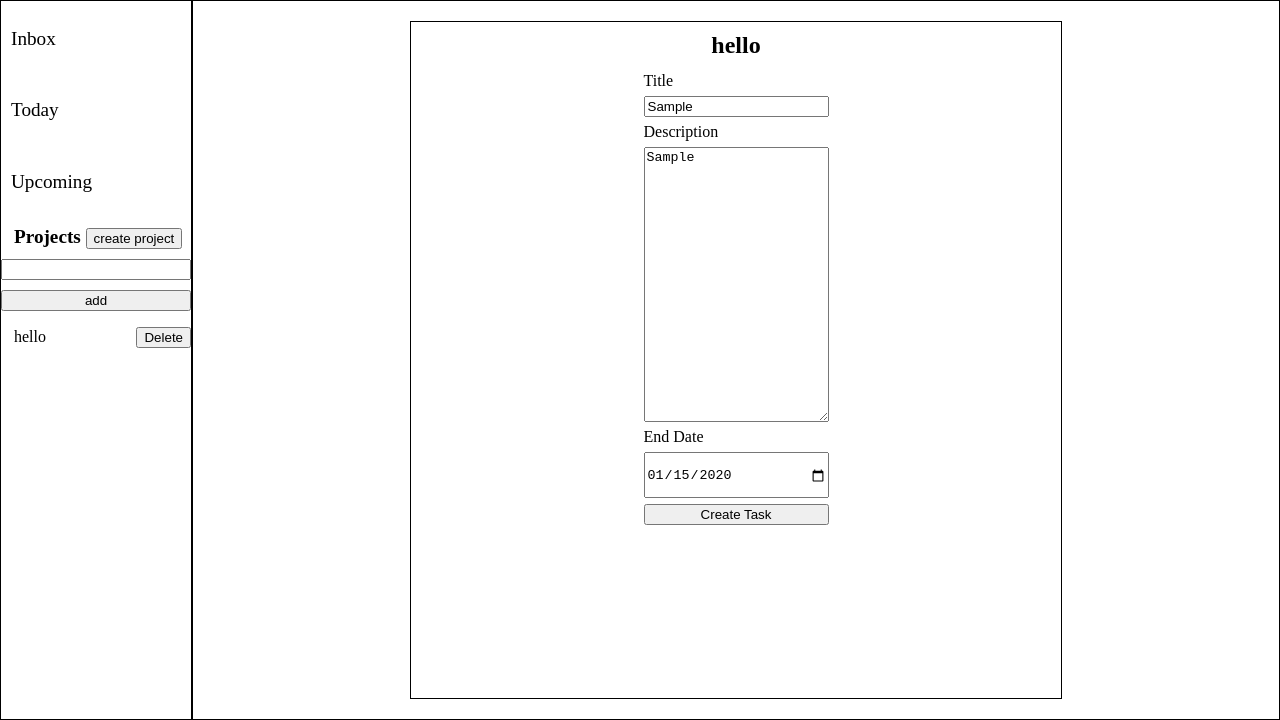
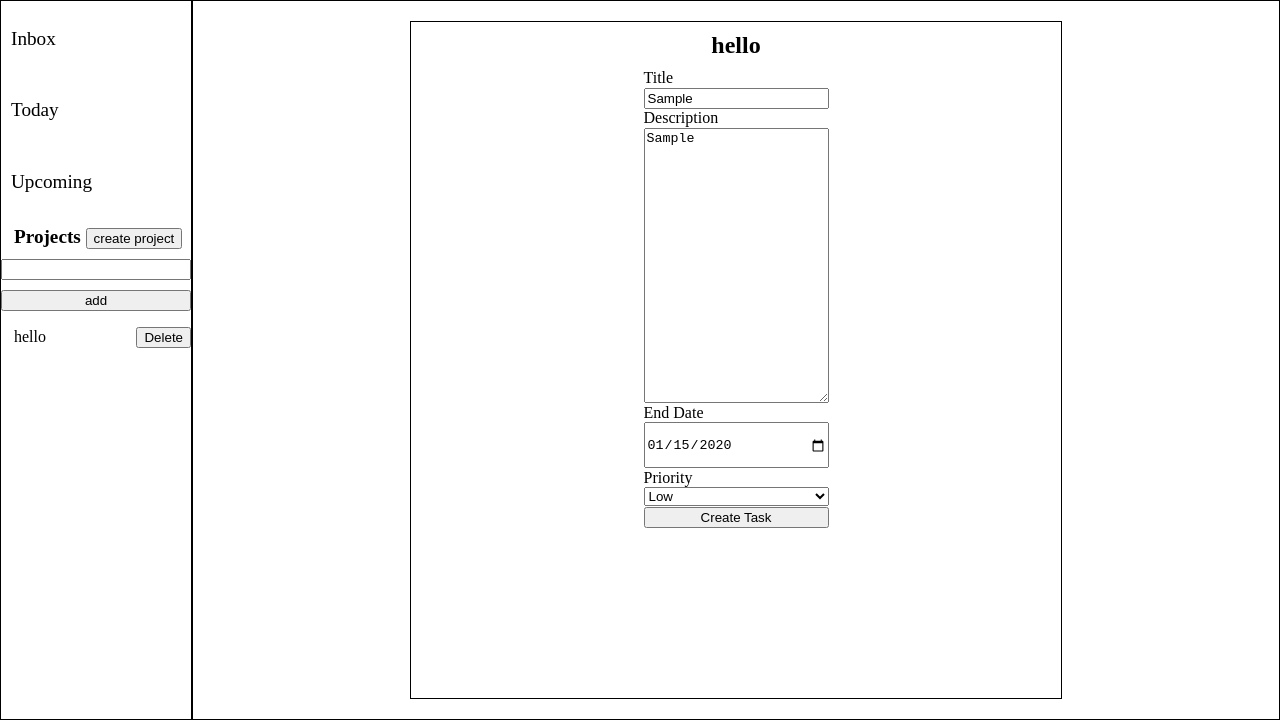
Before and after one commit to bepsik777/todo-list, a website built with webpack: page dist/index.html in a window 1280 px wide. Both pictures are taken after typing "Sample", "Sample", "2020-01-15" into the empty fields and a click on the button "Create Task". Shown: the part 80-800 px from the top of the page. Built offline with nearby package versions, Linux system fonts and the light colour scheme.

Commit message:
Add priority input

```diff
--- a/src/controller.js
+++ b/src/controller.js
@@ -25,8 +25,8 @@ const projectManager = () => {
 };
 
 const todoManager = () => {
-  const createTodo = (activeContainer, factory, title, description, dueDate, addDate, priority) => {
-    const newTodo = factory(title, description, dueDate, addDate, priority);
+  const createTodo = (activeContainer, factory, title, description, dueDate, priority) => {
+    const newTodo = factory(title, description, dueDate, priority);
     // Automatically push the todo into the active project
     activeContainer.push(newTodo);
     return newTodo;
--- a/src/dom-controller.js
+++ b/src/dom-controller.js
@@ -100,11 +100,14 @@ const domProjectController = () => {
   };
 };
 
+
+
 const domTodoController = () => {
   const titleInput = document.querySelector('#title');
   const descriptionInput = document.querySelector('#description');
   const endDateInput = document.querySelector('#end-date');
   const createTodoButton = document.querySelector('.create-todo-button');
+  const priorityInput = document.querySelector('#priority');
 
 
 
@@ -113,9 +116,10 @@ const domTodoController = () => {
     const title = titleInput.value;
     const description = descriptionInput.value;
     const date = endDateInput.value;
+    const priority = priorityInput.value;
 
 
-    controllerModule.createTodo(actProjectContainer, Todo, title, description, date);
+    controllerModule.createTodo(actProjectContainer, Todo, title, description, date, priority);
   }
 
 
```
Also changed, not shown: dist/index.html, dist/main.js.
